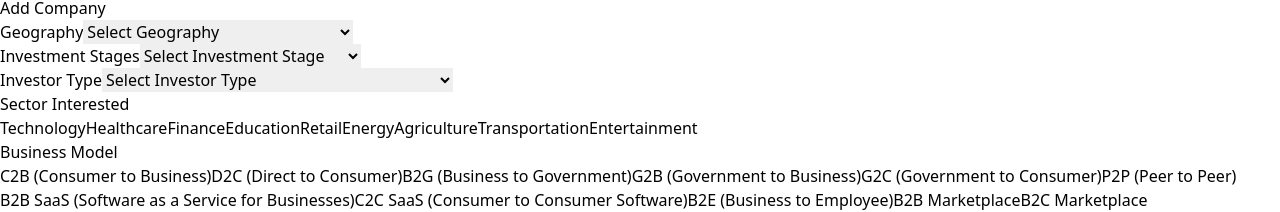
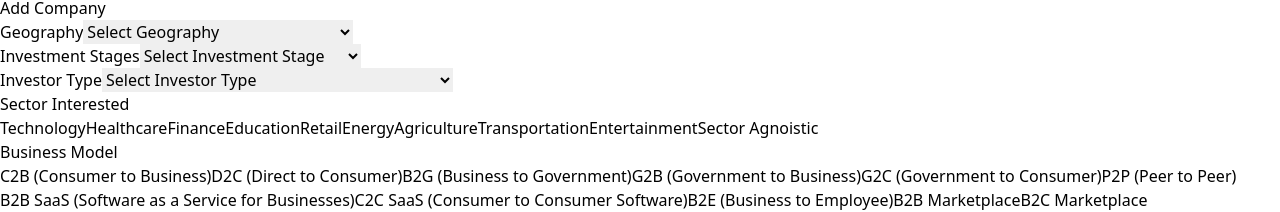
Before and after one commit to iamsurajx/vl-admin-frontend, a React (Vite) app: page /create-investor in a window 1280 px wide. Shown: the part 436-648 px from the top of the page. Built offline with nearby package versions, Linux system fonts and the light colour scheme; sample sign-in values are in the browser's storage.

Commit message:
Update constants.js

```diff
--- a/src/pages/constants.js
+++ b/src/pages/constants.js
@@ -25,7 +25,7 @@ export const businessModels = [
   export const sectors = [
     "Technology", "Healthcare", "Finance",
     "Education", "Retail", "Energy",
-    "Agriculture", "Transportation", "Entertainment"
+    "Agriculture", "Transportation", "Entertainment", "Sector Agnoistic"
   ];
 
   export const investorTypes = [
```
